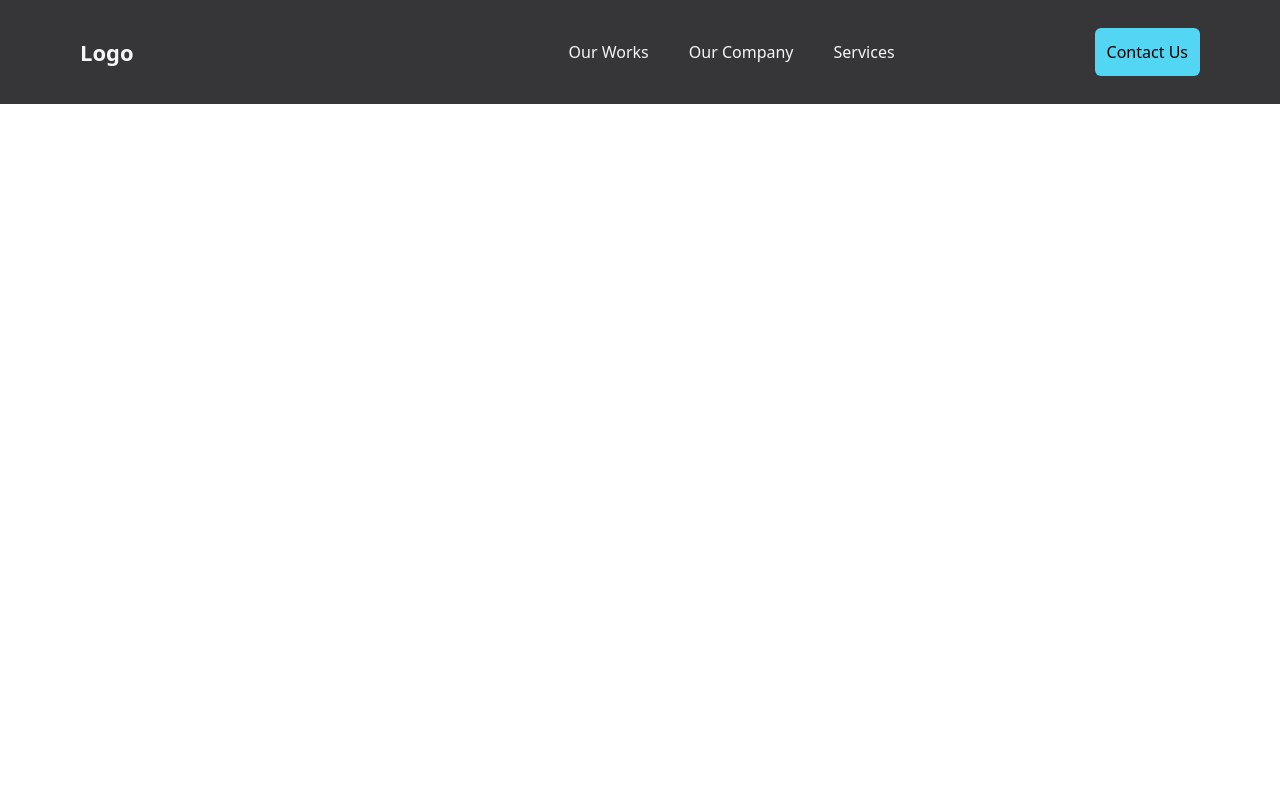
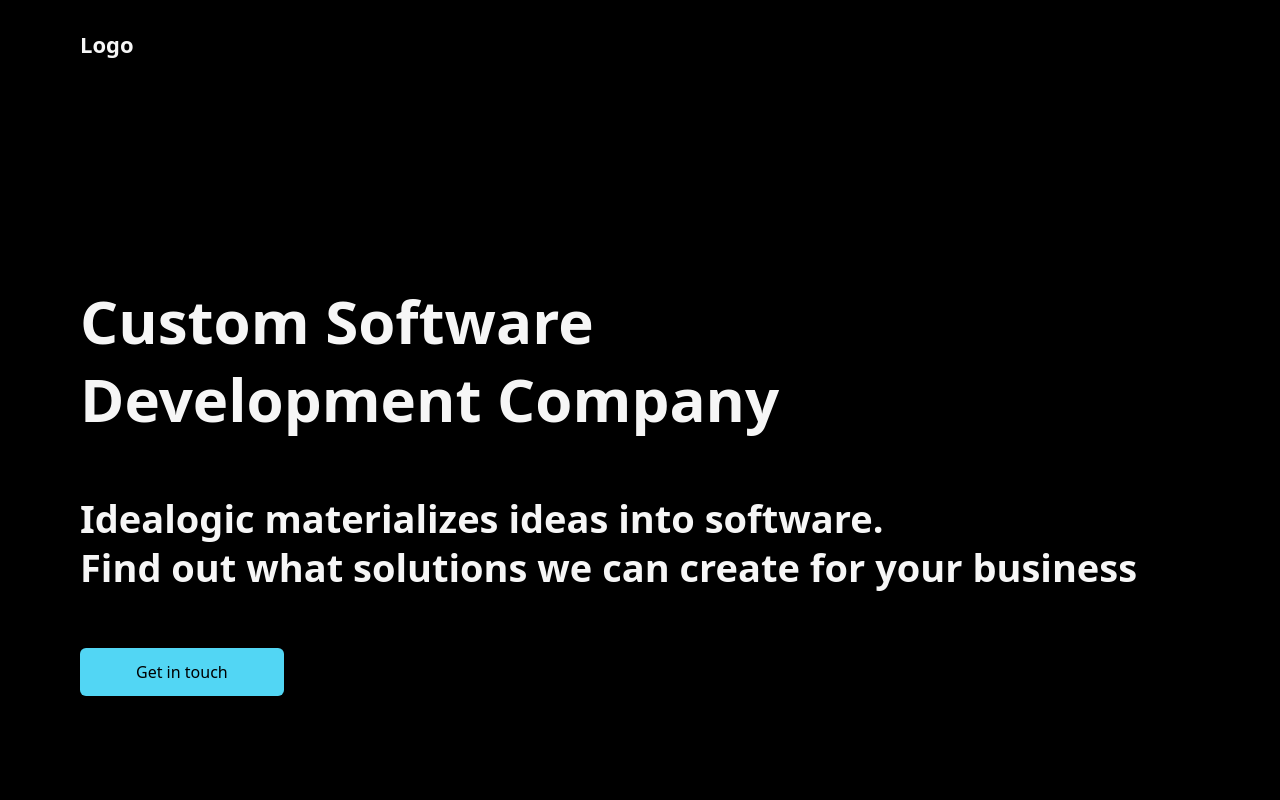
Before and after one commit to JugaduDevelopers/JugaduWebsite, a Next.js app: page / in a window 1280 px wide. Shown: the top 800 px of the page. Built offline with nearby package versions, Linux system fonts and the light colour scheme.

Commit message:
banner and work card done

```diff
--- a/src/app/page.jsx
+++ b/src/app/page.jsx
@@ -1,14 +1,16 @@
 import Banner from "@/containers/Banner";
 import Navbar from "@/containers/Navbar";
+import Work from "@/containers/Work";
 import { Inter } from "next/font/google";
 
 const inter = Inter({ subsets: ["latin"] });
 
 export default function Home() {
   return (
-    <>
+    <div>
       <Navbar />
-      {/* <Banner /> */}
-    </>
+      <Banner />
+      <Work />
+    </div>
   );
 }
--- /dev/null
+++ b/src/components/WorkCard.jsx
@@ -0,0 +1,42 @@
+import React from "react";
+
+const listItem = [
+  {
+    item: "Market analysis",
+  },
+  {
+    item: "Product development planning",
+  },
+  {
+    item: "MVP development",
+  },
+  {
+    item: "QA and software support",
+  },
+  {
+    item: "Product design",
+  },
+  {
+    item: "UI/UX of the product",
+  },
+];
+
+const WorkCard = ({ heading }) => {
+  return (
+    <div className="bg-queenBlue px-6 py-16 rounded-lg flex gap-6 flex-col">
+      <div className="text-black text-xl">Minimum viable product</div>
+      <div className="flex flex-col gap-4">
+        {listItem.map((x, i) => {
+          return (
+            <div key={i} className="flex flex-row items-center gap-3">
+              <div className="h-2 w-2 bg-black rounded-lg" />
+              <div className="text-black text-xs">{x.item}</div>
+            </div>
+          );
+        })}
+      </div>
+    </div>
+  );
+};
+
+export default WorkCard;
--- a/src/containers/Banner.jsx
+++ b/src/containers/Banner.jsx
@@ -1,7 +1,20 @@
 import React from "react";
 
 const Banner = () => {
-  return <div>Banner</div>;
+  return (
+    <section className="bg-black h-screen px-10 lg:px-20 justify-center flex flex-col items-start gap-14">
+      <h1 className="text-whiteSmoke text-6xl md:text-9xl">
+        Custom Software <br /> Development Company
+      </h1>
+      <h3 className="text-whiteSmoke text-3xl md:text-6xl">
+        Idealogic materializes ideas into software. <br /> Find out what
+        solutions we can create for your business
+      </h3>
+      <button className="bg-turquoise py-3 px-14 rounded-md">
+        Get in touch
+      </button>
+    </section>
+  );
 };
 
 export default Banner;
--- a/src/containers/Navbar.jsx
+++ b/src/containers/Navbar.jsx
@@ -29,26 +29,18 @@
   };
 
   return (
-    <header className="bg-onyx px-10 lg:px-20 flex justify-between items-center py-7">
+    <header className="bg-black px-10 lg:px-20 flex justify-between items-center py-7">
       <h1 className="text-whiteSmoke text-xxl z-10">
         <a href="#"> Logo </a>
       </h1>
-      <button onClick={toggleOpen} className="lg:hidden z-10">
+      <button className="lg:hidden z-10">
         {!isOpen ? (
           <MenuIcon fill={"white"} height={30} width={30} />
         ) : (
           <CloseIcon fill={"white"} height={30} width={30} />
         )}
       </button>
-      <nav
-      //     className={`bg-onyx fixed lg:relative inset-0 lg:flex items-center
-      //    ${
-      //      isOpen
-      //        ? "flex flex-col duration-500 ease-in-out translate-x-0 min-h-screen justify-center"
-      //        : "translate-x-full"
-      //    }
-      //    `}
-      >
+      {/* <nav>
         <ul className="flex flex-col lg:flex-row gap-10 items-center">
           {navItems.map((x) => {
             return (
@@ -61,7 +53,7 @@
             Contact Us
           </button>
         </ul>
-      </nav>
+      </nav> */}
     </header>
   );
 };
--- /dev/null
+++ b/src/containers/Work.jsx
@@ -0,0 +1,16 @@
+import WorkCard from "@/components/WorkCard";
+import React from "react";
+
+const Work = () => {
+  return (
+    <section className="bg-whiteSmoke h-screen px-10 lg:px-20 flex flex-col justify-center items-center gap-10">
+      <h2 className="text-black text-4xl lg:text-9xl">
+        Idealogic focuses on work with startups
+      </h2>
+      <WorkCard />
+      {/* <WorkCard /> */}
+    </section>
+  );
+};
+
+export default Work;
--- a/tailwind.config.js
+++ b/tailwind.config.js
@@ -5,7 +5,7 @@
   content: ["./src/**/*.{js,jsx}"],
   theme: {
     colors: {
-      onyx: "#363538",
+      black: "#000000",
       whiteSmoke: "#F6F6F6",
       taupeGray: "#8D8C8A",
       queenBlue: "#408697",
```
